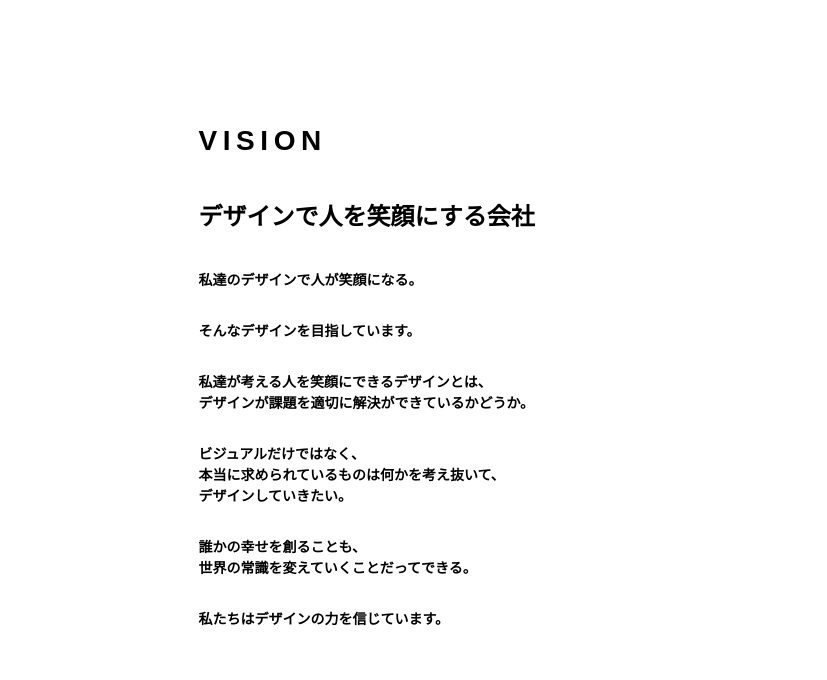
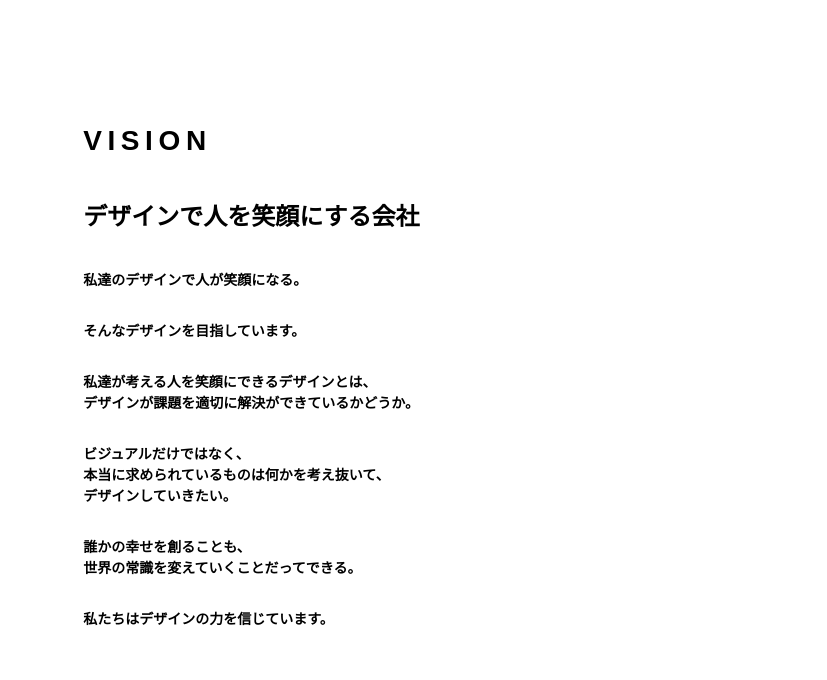
Before and after one commit to hasegawa-NT/portfolio-third, a plain HTML site: page about.html in a window 1280 px wide. Shown: the part 480-1160 px from the top of the page, without its empty margins (58-885 px from the left). Drawn offline with nearby package versions, Linux system fonts and the light colour scheme.

Commit message:
about更新

```diff
--- a/CSS/about.css
+++ b/CSS/about.css
@@ -67,9 +67,7 @@
 
 @media screen and (min-width: 768px) {
   .vision-wrap {
-    /* paddingがわからない */
-    padding-left: 13vw;
-    padding-right: 40vw;
+   min-width: 415px;
   }
 }
 
--- a/CSS/style.css
+++ b/CSS/style.css
@@ -235,6 +235,7 @@ body.no-scroll {
 /* first-view */
 .first-view {
   height: 100vh;
+  margin-bottom: 120px;
 }
 
 .first-view::after {
--- a/about.html
+++ b/about.html
@@ -61,7 +61,7 @@
       <div class="vision-wrap">
 
         <h2 class="section-heading">VISION</h2>
-        <div class="section-contents">
+        <div class="section-contents vision-contents">
           <!-- section-contents -->
           <p class="vision-lead">デザインで人を笑顔にする会社</p>
           <div class="vision-text_wrap">
```
